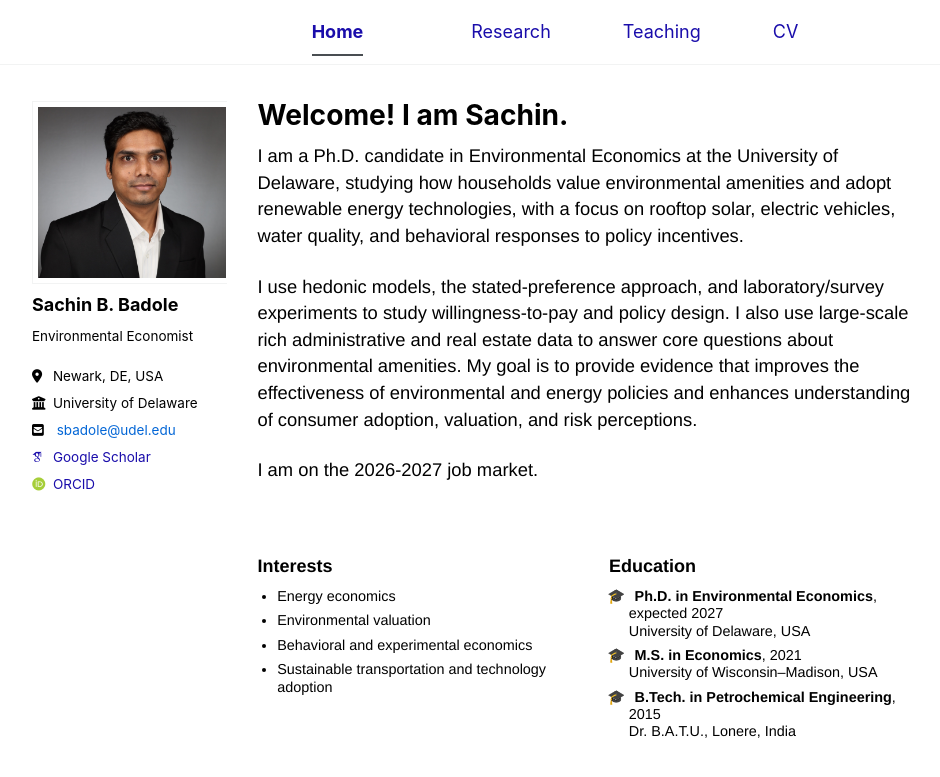
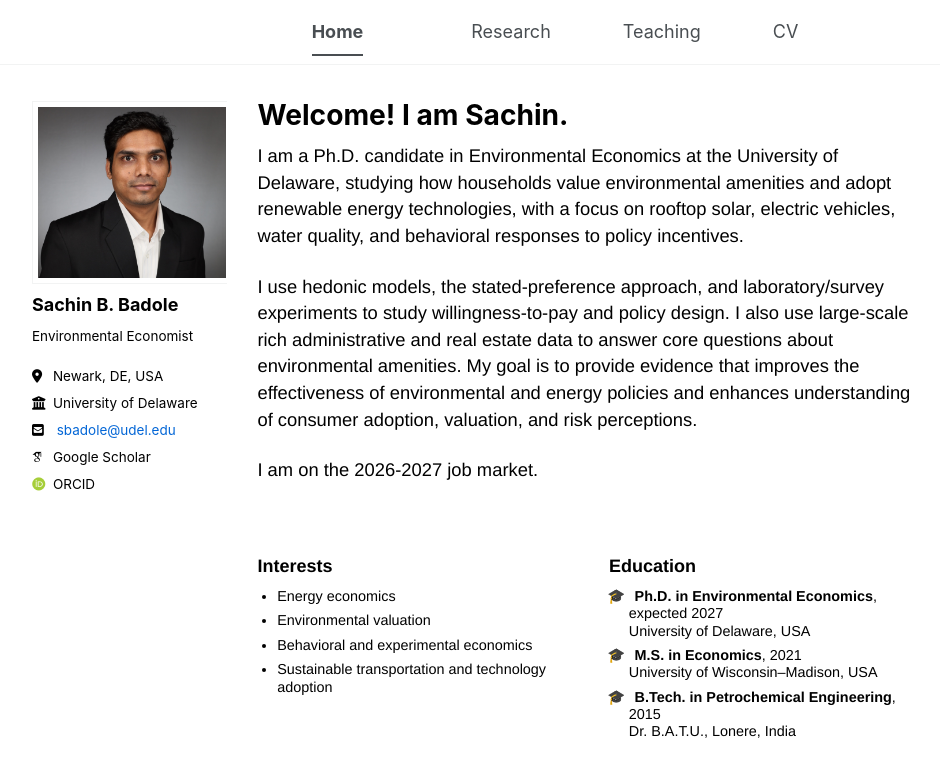
Before and after one commit to sachin-b-badole/sachin-b-badole.github.io, a Jekyll site: the page built from _pages/about.md, in a window 1280 px wide. Shown: the top 777 px of the page, without its empty margins (76-1016 px from the left). Built offline with Jekyll 4.4.1, drawn with Linux system fonts in a browser that asks for light colours; some web fonts are replaced; a script bundle is joined from its source files by our own code; library files that are not in the unit come from our copies.

Commit message:
Update custom.css

```diff
--- a/assets/css/custom.css
+++ b/assets/css/custom.css
@@ -318,20 +318,20 @@
 
 .interest-list li,
 .education-list li {
-  font-size: 0.80rem !important;
-  line-height: 1.2 !important;
+  font-size: 0.80rem;
+  line-height: 1.2;
 }
 
 .two-col-block h3 {
-  font-size: 1rem !important;
+  font-size: 1rem;
 }
 
 
 body {
-  color: #000 !important;
+  color: #000;
 }
 a, a:visited {
-  color: #1a0dab !important;   /* standard blue */
+  color: #1a0dab;   /* standard blue */
 }
 
 
```
